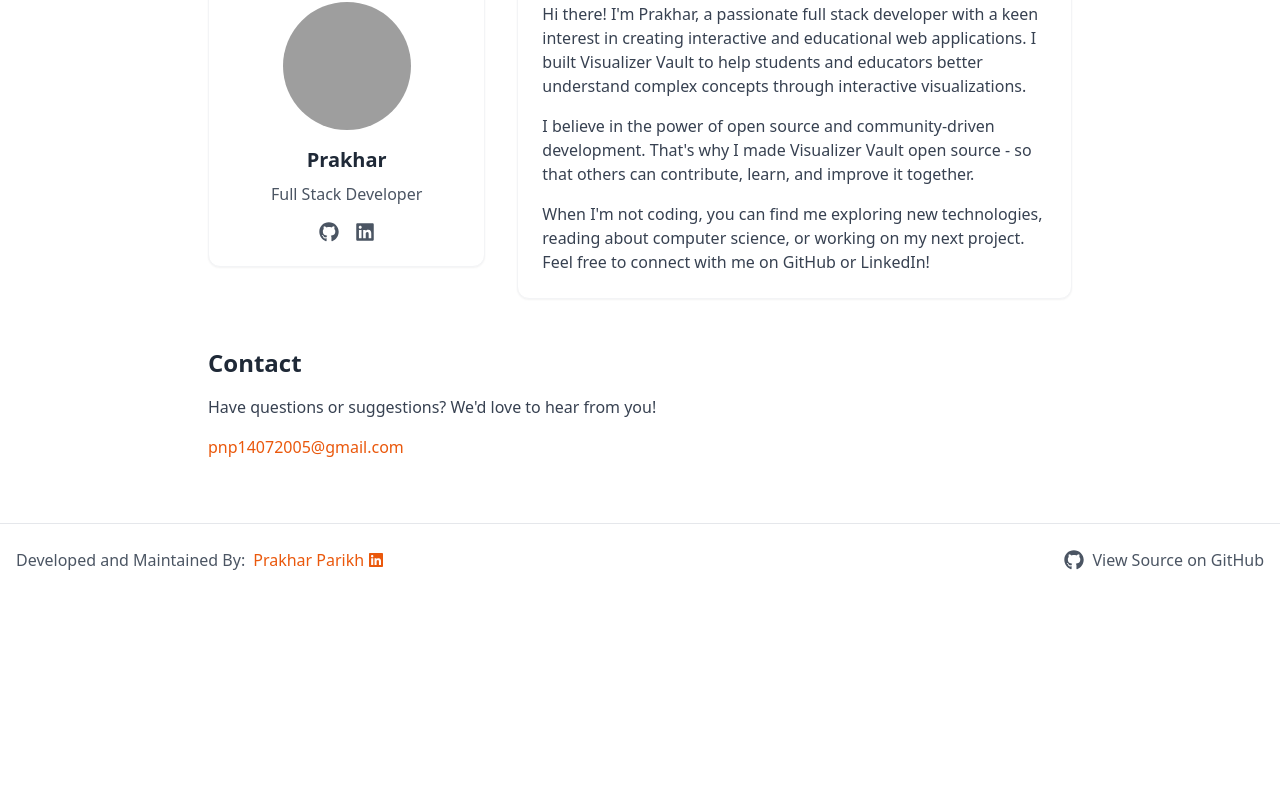
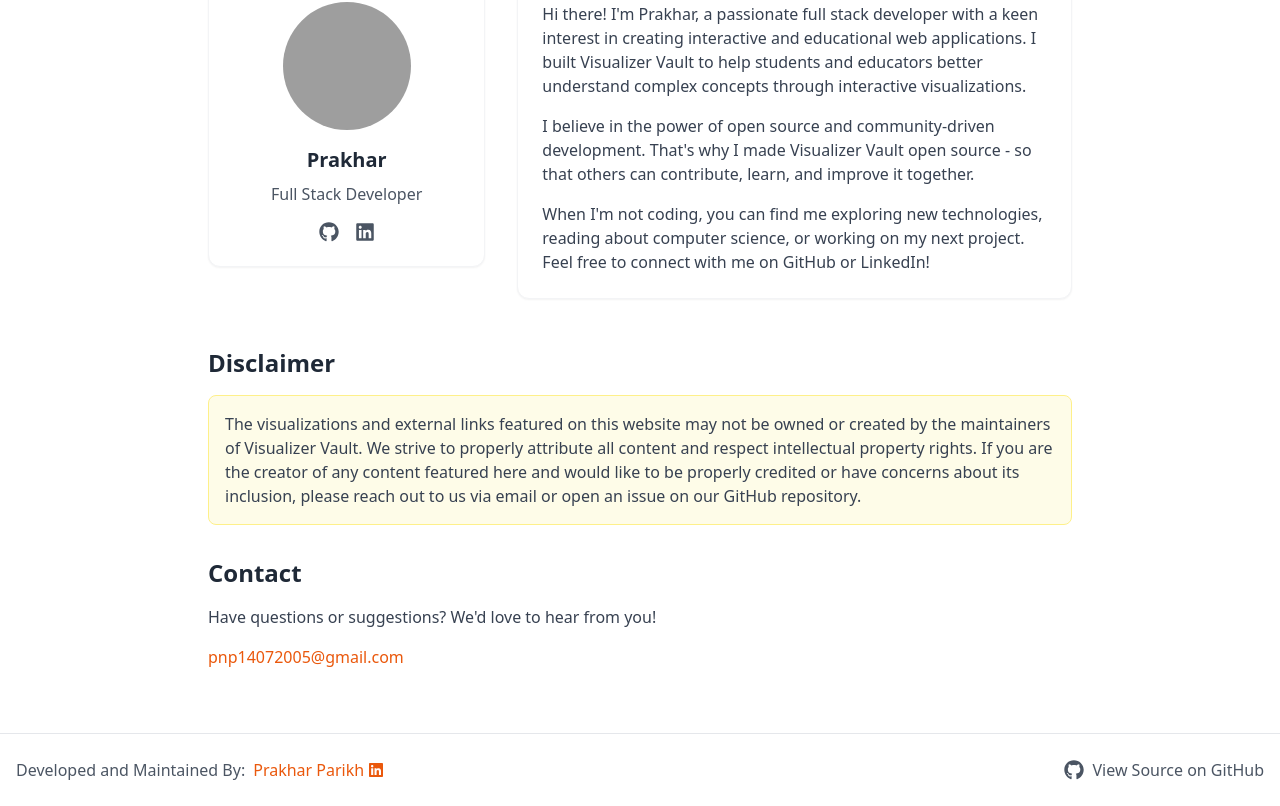
Before and after one commit to prakhar-thecoder/visualizer-vault, a React (Create React App) app in the folder frontend/: page /about in a window 1280 px wide. Shown: the part 855-1661 px from the top of the page. Before the commit the page ends 1451 px from the top, so only its background shows below. Built offline with nearby package versions, Linux system fonts and the light colour scheme; grey boxes are pictures that could not be loaded.

Commit message:
Added disclaimer in about page

```diff
--- a/frontend/src/components/Navbar.js
+++ b/frontend/src/components/Navbar.js
@@ -7,7 +7,7 @@ const Navbar = () => {
       <div className="max-w-7xl mx-auto">
         <div className="flex justify-between h-16">
           {/* Logo and Name */}
-          <div className="flex-shrink-0 flex items-center">
+          <Link to="/" className="flex-shrink-0 flex items-center">
             <div className="flex items-center">
               <img
                 src="/logo.png"
@@ -16,7 +16,7 @@ const Navbar = () => {
               />
               <span className="ml-2 text-xl font-bold text-orange-500">Visualizer Vault</span>
             </div>
-          </div>
+          </Link>
 
           {/* Navigation Links */}
           <div className="hidden md:ml-6 md:flex md:items-center md:space-x-8">
--- a/frontend/src/pages/About.js
+++ b/frontend/src/pages/About.js
@@ -106,8 +106,20 @@ const About = () => {
           </div>
         </section>
 
+        <section className="mt-8">
+          <h2 className="text-2xl font-semibold text-gray-800 mb-4">Disclaimer</h2>
+          <div className="bg-yellow-50 p-4 rounded-lg border border-yellow-200">
+            <p className="text-gray-700">
+              The visualizations and external links featured on this website may not be owned or created by the maintainers of Visualizer Vault.
+              We strive to properly attribute all content and respect intellectual property rights.
+              If you are the creator of any content featured here and would like to be properly credited or have concerns about its inclusion,
+              please reach out to us via email or open an issue on our GitHub repository.
+            </p>
+          </div>
+        </section>
+
         <section>
-          <h2 className="text-2xl font-semibold text-gray-800 mb-4">Contact</h2>
+          <h2 className="text-2xl font-semibold text-gray-800 mb-4 mt-8">Contact</h2>
           <p className="text-gray-700 mb-4">
             Have questions or suggestions? We'd love to hear from you!
           </p>
--- a/frontend/src/pages/Home.js
+++ b/frontend/src/pages/Home.js
@@ -1,6 +1,6 @@
 import React, { useRef, useEffect } from 'react';
 import { Link } from 'react-router-dom';
-import { FaSearch, FaChevronLeft, FaChevronRight, FaArrowRight } from 'react-icons/fa';
+import { FaChevronLeft, FaChevronRight, FaArrowRight } from 'react-icons/fa';
 import VisualizerCard from '../components/VisualizerCard';
 import { useState } from 'react';
 import SearchBar from '../components/SearchBar';
@@ -91,11 +91,11 @@ const Home = () => {
           </p>
           <div className="space-x-4">
             <Link
-              to="/"
+              to="/about"
               className="inline-flex items-center bg-orange-500 text-white px-6 py-3 rounded-lg font-medium hover:bg-orange-600 transition-colors"
             >
-              <FaSearch className="mr-2" />
-              Explore Visualizers
+              Know more about the project
+              <FaArrowRight className="ml-2" />
             </Link>
           </div>
         </div>
```
